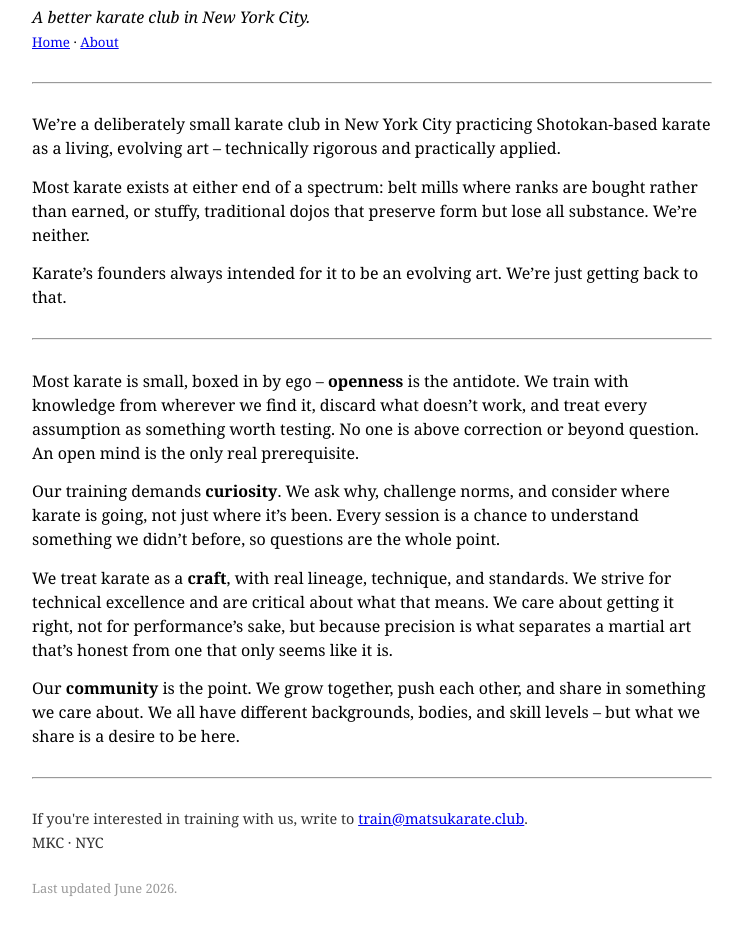
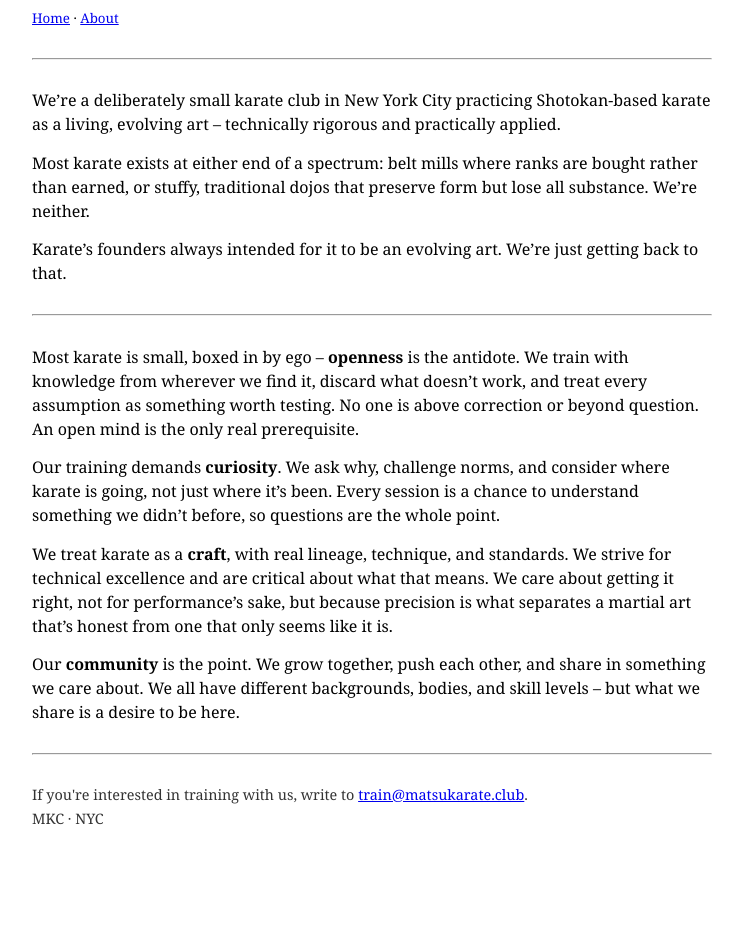
Before and after one commit to joeysantore/matsukarateclub, a plain HTML site: page index.html in a window 1280 px wide. Shown: the part 76-1010 px from the top of the page, without its empty margins (268-1011 px from the left). After the commit the page ends 946 px from the top, so only its background shows below. Drawn offline with Linux system fonts and the light colour scheme.

Commit message:
Update index.html

```diff
--- a/index.html
+++ b/index.html
@@ -29,7 +29,6 @@
 <body>
 
   <h1>Matsu Karate Club</h1>
-  <p><em>A better karate club in New York City.</em><br>
   <small><a href="index.html">Home</a> &middot; <a href="about.html">About</a></small></p>
 
   <hr>
@@ -56,7 +55,6 @@
     <p>If you're interested in training with us, write to <a href="mailto:train@matsukarate.club">train@matsukarate.club</a>.</p>
     <p>MKC &middot; NYC</p>
   </div>
-  <p class="updated">Last updated June 2026.</p>
 
 </body>
 </html>
```
